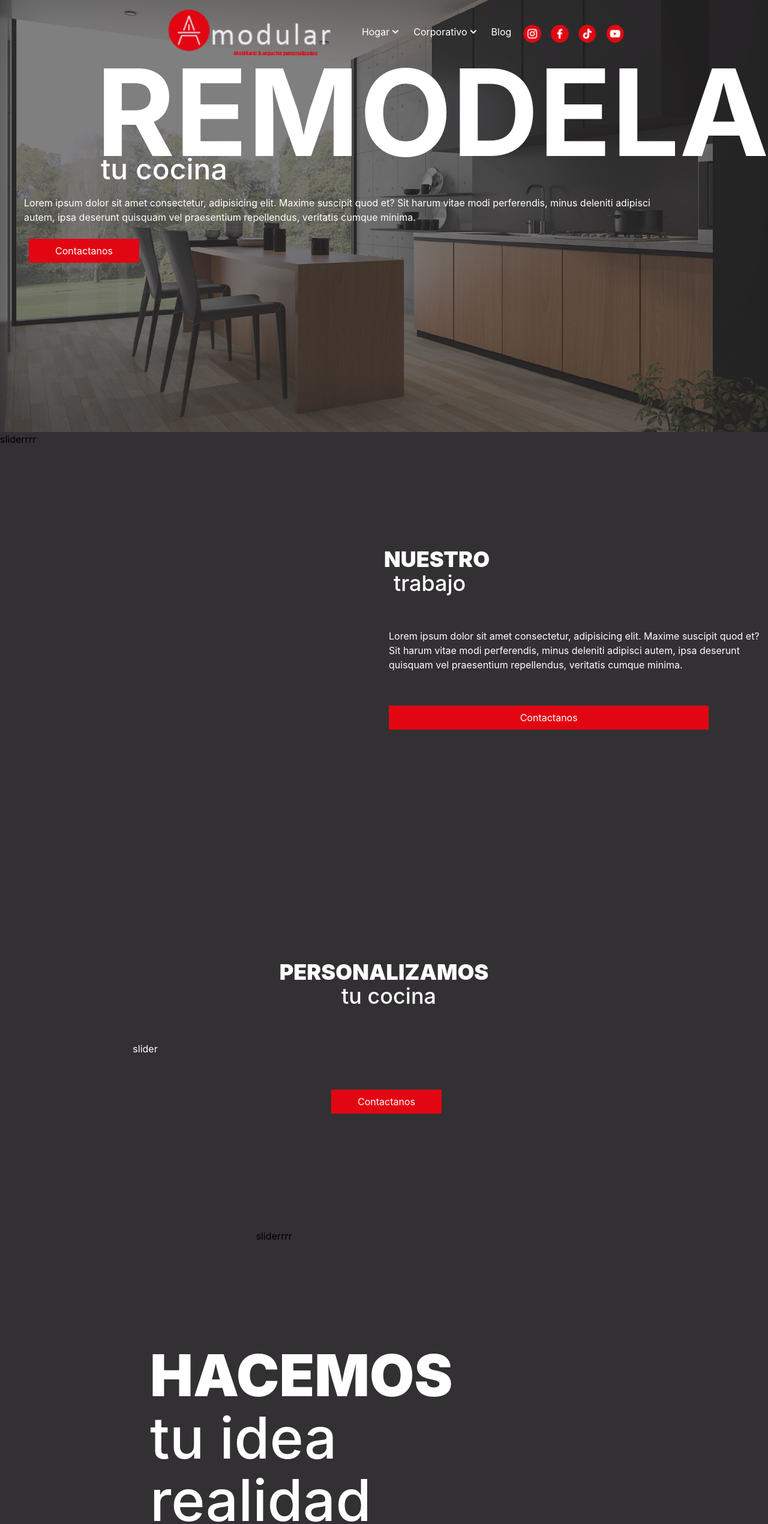
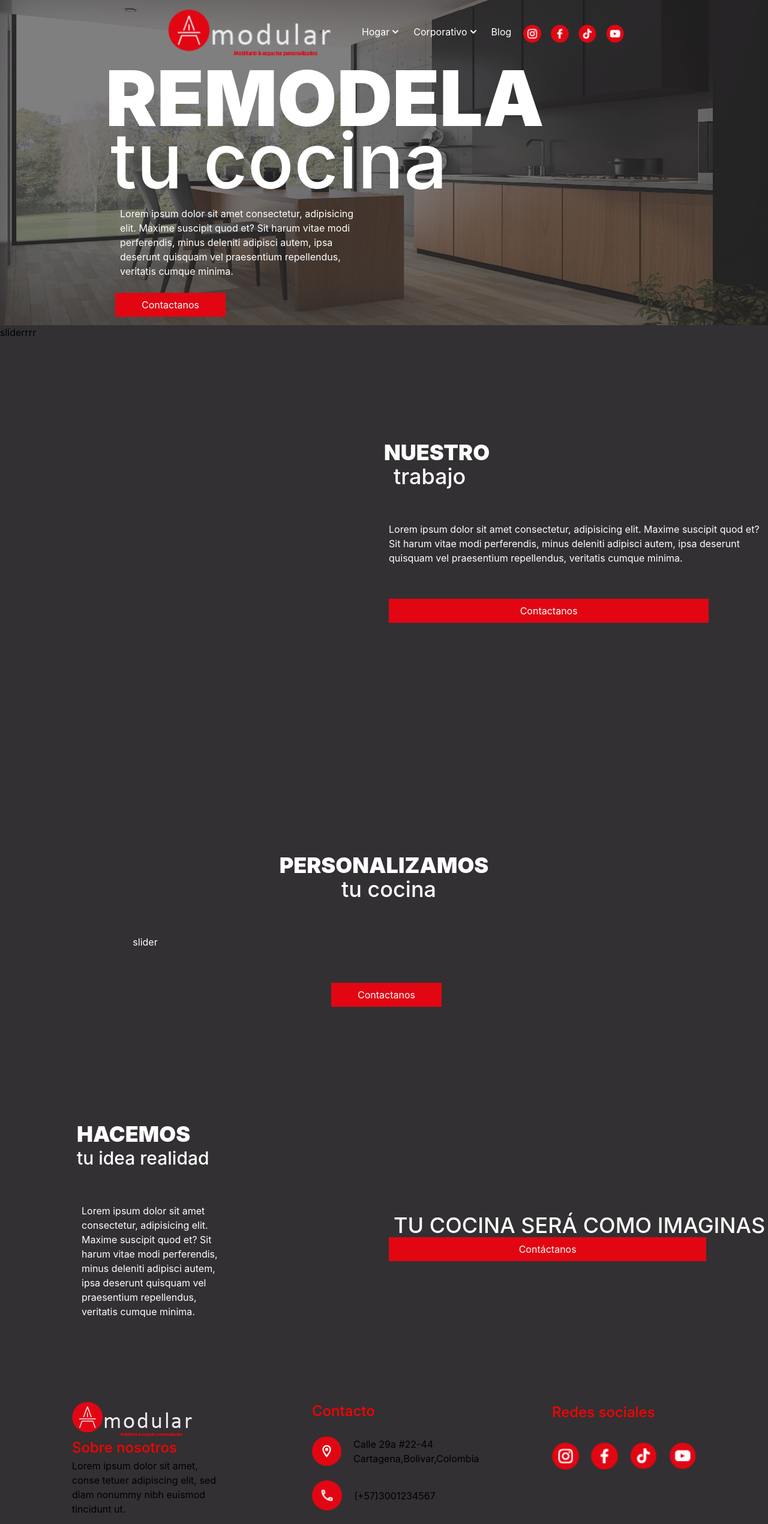
Before and after one commit to Adst009/amodular, a Next.js app: page / in a window 1280 px wide. Shown: the top 2540 px of the page at 60% size. Built offline with nearby package versions, Linux system fonts and the light colour scheme.

Commit message:
add config styles responsive

```diff
--- a/components/general/footer/footer.component.tsx
+++ b/components/general/footer/footer.component.tsx
@@ -6,11 +6,11 @@ export default function Footer() {
     return(
         <>
         <div className={styles.content_footer0}>
-            <div>
+            {/* <div>
                 <h2>Cuentanos sobre tu proyecto</h2>
-            </div>
+            </div> */}
 
-            <div>
+            {/* <div>
                 <form>
                     <div className={styles.div_form}>
                         <div>
@@ -32,7 +32,7 @@ export default function Footer() {
                             <button>Contactanos</button>
                         </div>
                 </form>
-            </div>
+            </div> */}
         </div>
 
             <div className={"flex-col sm:flex-col md:flex-row lg:flex-row xl:flex-row h-96 justify-center gap-10 pt-20 "+ styles.content_footer}>
--- a/components/general/layout/header/header.component.tsx
+++ b/components/general/layout/header/header.component.tsx
@@ -7,15 +7,15 @@ const Header = () => {
     <div className={"w-full flex-col " + styles.container}>
       <Navbar />
       <div className={"flex flex-col content-start items-start " + styles.container_text}>
-        <h1 className={"text-5xl ml-8 xl:ml-40 font-black text-white " + styles.title_main}>REMODELA</h1>
-        <h2 className={"text-5xl ml-8 xl:ml-40 pl-2 font-medium text-white " + styles.title_main}>tu cocina</h2>
-        <p className="ml-8 text-white my-6 w-10/12 pl-2">
+        <h1 className={"text-5xl ml-2 md:ml-44 md:text-9xl font-black text-white " + styles.title_main}>REMODELA</h1>
+        <h2 className={"text-5xl ml-2 md:ml-44 md:text-9xl pl-2 font-medium text-white " + styles.title_main}>tu cocina</h2>
+        <p className="text-white ml-2 md:ml-48 md:w-4/12 my-6 w-10/12 pl-2">
           Lorem ipsum dolor sit amet consectetur, adipisicing elit. Maxime
           suscipit quod et? Sit harum vitae modi perferendis, minus deleniti
           adipisci autem, ipsa deserunt quisquam vel praesentium repellendus,
           veritatis cumque minima.
         </p>
-        <button className="ml-12 text-white px-11 py-2">Contactanos</button>
+        <button className="ml-4 text-white md:ml-48 px-11 py-2">Contactanos</button>
       </div>
 
     </div>
--- a/components/general/layout/header/header.module.css
+++ b/components/general/layout/header/header.module.css
@@ -3,17 +3,8 @@
     background-size: 100% 100%;
     background-repeat: no-repeat;
     width: 100%;
-
-    height: 90vh;
-
-}
-.container h1{
-    font-size: 200px;
-    font-weight: bold;
-    line-height: 150px;
-
     height: auto;
-
+    padding-bottom: 14px;
 }
 
 .title_main {
@@ -24,7 +15,9 @@
     background-color: #e20613;
 }
 
-.container_text h1,
-.container_text h2{
-    /* font-size: 100px; */
+
+@media (min-width: 768px){
+    .title_main {
+        line-height: 6.5rem;
+    }
 }
--- a/components/views/home/make/make.component.tsx
+++ b/components/views/home/make/make.component.tsx
@@ -1,36 +1,39 @@
 import styles from "./make.module.css";
 const Make = () => {
   return (
-
-       <div className="flex w-full">
-
-           <div
+    <div className="flex-col sm:flex-col md:flex-row lg:flex-row xl:flex items-center content-center">
+      <div className={"pl-4 md:pl-32 md:w-6/12"}>
+        <h2 className={"text-4xl font-black text-white " + styles.title_main}>
+          HACEMOS
+        </h2>
+        <h3
           className={
-                   "flex flex-col content-center items-start py-48 w-4/12 " +
-                   styles.container_text
+            "text-3xl font-medium text-white " + styles.title_main
           }
         >
-               <h2 className={"text-8xl font-black text-white " + styles.title_main}>
-                   HACEMOS
-               </h2>
-               <h3 className={"text-8xl pl-4 font-medium text-white " + styles.title_main}>
           tu idea realidad
         </h3>
-               <p className={styles.par}>
+        <p className="text-white my-14 md:w-6/12 pl-2">
           Lorem ipsum dolor sit amet consectetur, adipisicing elit. Maxime
           suscipit quod et? Sit harum vitae modi perferendis, minus deleniti
           adipisci autem, ipsa deserunt quisquam vel praesentium repellendus,
           veritatis cumque minima.
         </p>
-               <button className={"text-white px-11 py-2 ml-2"}>Contactanos</button>
       </div>
-           <div>
-               <h3>sliderrrr</h3>
+      <div className={" " + styles.container_text}>
+        <h3
+          className={
+            "text-4xl pl-4 font-medium text-white " + styles.title_main
+          }
+        >
+          TU COCINA SERÁ COMO IMAGINAS
+        </h3>
+        <button className="text-white px-2 py-2 ml-2 w-10/12">
+          Contáctanos
+        </button>
       </div>
-
     </div>
   );
-
 };
 
 export default Make;
--- a/components/views/home/make/make.module.css
+++ b/components/views/home/make/make.module.css
@@ -1,9 +1,5 @@
 .title_main {
-    line-height: 6.5rem;
-    padding-left: 250px;
-}
-.par{
-    padding-left: 250px;
+    line-height: 2.5rem;
 }
 
 .container_text button{
```
Also changed, not shown: components/views/home/remodel/remodel.component.tsx (deleted, +0 -8 lines), pages/home/index.module.css (added), pages/home/index.tsx (renamed from pages/hogar/index.tsx). Lines whose indentation alone changed are shown as unchanged.
